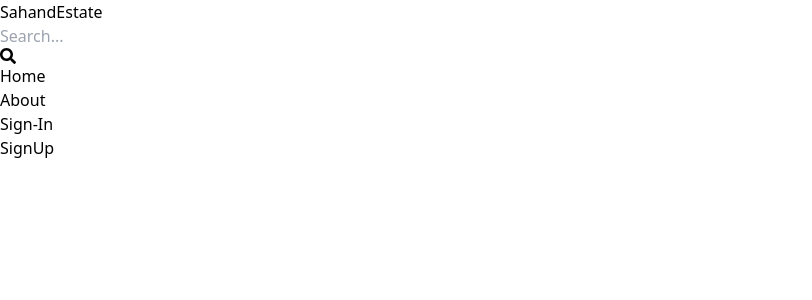
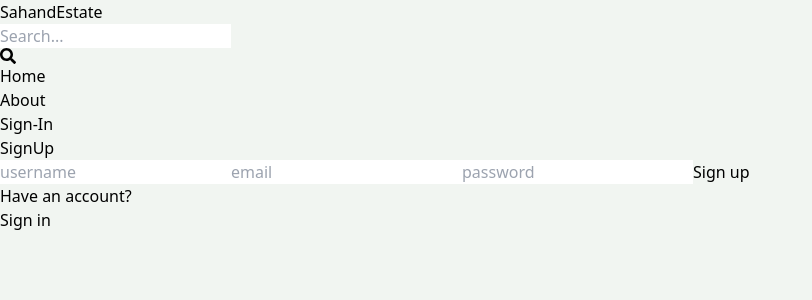
Before and after one commit to S-Khizar/DreamScape-Estates, a React (Vite) app in the folder client/: page /sign-up in a window 1280 px wide. Shown: the top 300 px of the page, without its empty margins (0-812 px from the left). Built offline with nearby package versions, Linux system fonts and the light colour scheme.

Commit message:
Complete Signup ui page

```diff
--- a/client/src/App.jsx
+++ b/client/src/App.jsx
@@ -3,8 +3,9 @@ import Home from "./pages/Home"
 import SignIn from "./pages/SignIn"
 import About from "./pages/About"
 import Profile from "./pages/Profile"
-import SignUp from "./SignUp"
+import SignUp from "./pages/SignUp"
 import Header from "./components/Header"
+
 
 
 export default function App() {
--- a/client/src/SignUp.jsx
+++ /dev/null
@@ -1,7 +0,0 @@
-import React from 'react'
-
-export default function SignUp() {
-  return (
-    <div>SignUp</div>
-  )
-}
--- a/client/src/index.css
+++ b/client/src/index.css
@@ -1,3 +1,7 @@
 @tailwind base;
 @tailwind components;
 @tailwind utilities;
+
+body{
+    background-color: rgb(241, 245,241);
+}
--- /dev/null
+++ b/client/src/pages/SignUp.jsx
@@ -0,0 +1,24 @@
+import { Link } from "react-router-dom"
+export default function SignUp() {
+  return (
+    <div className='p-3 max-w-lg mx-auto'><h1 className='text-3xl text-center font-semibold my-7'>SignUp</h1>
+    <form className='flex flex-col gap-4'>
+      <input type="text" placeholder='username'
+      className='border p-3 rounded-lg' id='username' />
+      <input type="email" placeholder='email'
+      className='border p-3 rounded-lg' id='email' />
+      <input type="password" placeholder='password'
+      className='border p-3 rounded-lg' id='password' />
+      <button className='bg-slate-700 text-white p-3 rounded-lg uppercase hover:opacity-95  disabled:opacity-80'>  Sign up</button>
+      <div className='flex gap-2 mt-5'>
+        <p>Have an account?</p>
+        <Link to={"/sign-in"}>
+          <span className="text-blue-700">Sign in</span>
+        </Link>
+      </div>
+    </form>
+
+    </div>
+
+  )
+}
```
